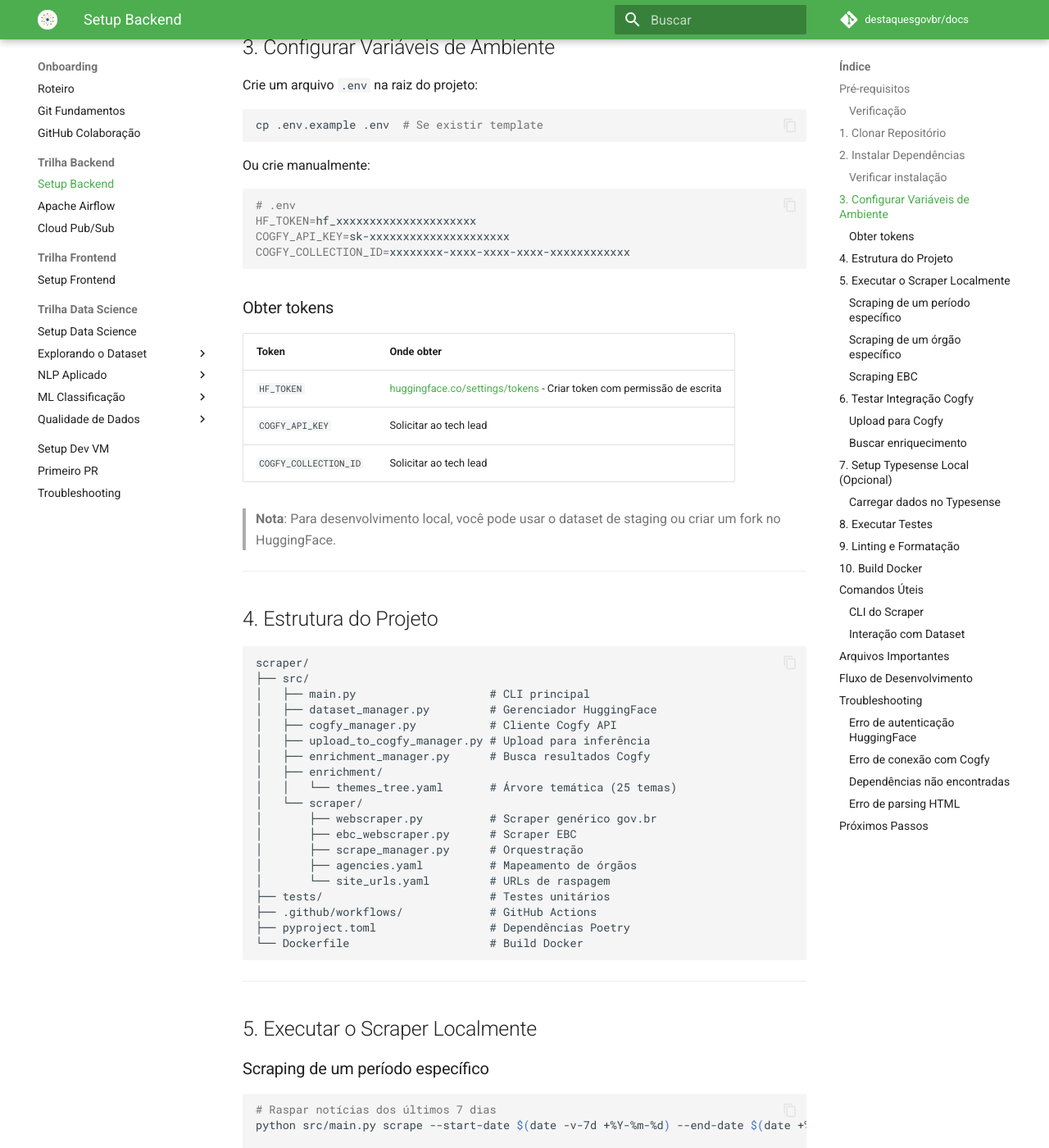
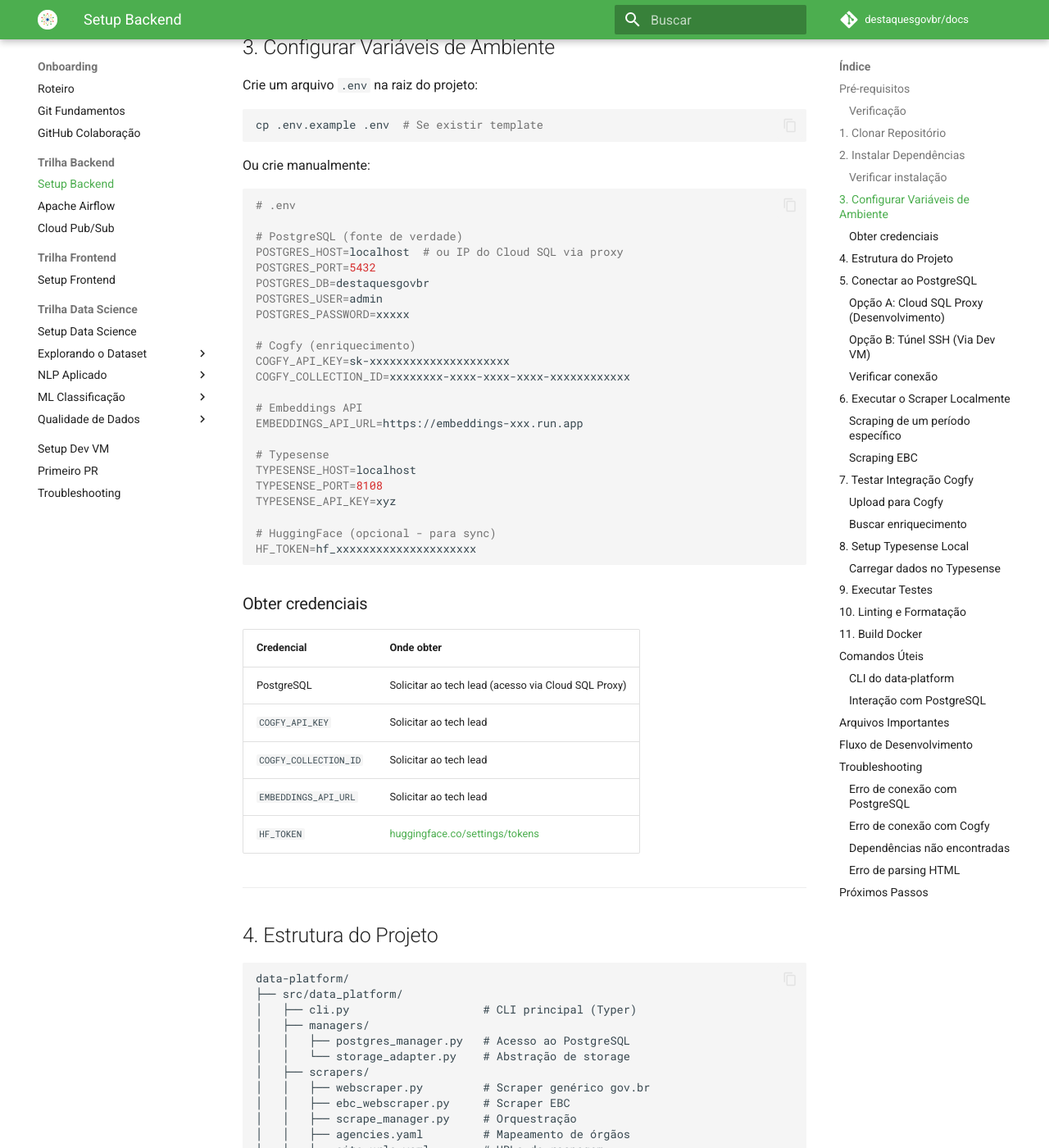
Before and after one commit to destaquesgovbr/docs, an MkDocs documentation site: the page built from docs/onboarding/setup-backend.md, in a window 1280 px wide and 1400 px high, scrolled down 1380 px. Shown: the whole window at 82% size. Built offline with MkDocs 1.6.1 and Material for MkDocs 9.7.7, drawn with Linux system fonts in a browser that asks for light colours; comment, search, counter and statistics services are not loaded; some of the changed text lies outside the part shown.

Commit message:
docs: atualiza trilhas de onboarding para nova arquitetura
- Atualiza setup-backend.md para usar data-platform e PostgreSQL
- Atualiza roteiro-onboarding.md com novos repositórios
- Atualiza setup-datascience.md com diagrama PostgreSQL
- Remove referências aos repos arquivados (scraper, typesense)

Co-Authored-By: Claude Opus 4.5 <noreply@anthropic.com>

````diff
--- a/docs/onboarding/setup-backend.md
+++ b/docs/onboarding/setup-backend.md
@@ -1,6 +1,6 @@
 # Setup Backend (Python)
 
-> Guia de configuração do ambiente para desenvolvedores Python trabalhando no scraper e pipeline de dados.
+> Guia de configuração do ambiente para desenvolvedores Python trabalhando no data-platform e pipeline de dados.
 
 ## Pré-requisitos
 
@@ -25,9 +25,9 @@ git --version       # Git 2.40.x ou superior
 ## 1. Clonar Repositório
 
 ```bash
-# Clone o repositório do scraper
-git clone https://github.com/destaquesgovbr/scraper.git
-cd scraper
+# Clone o repositório data-platform
+git clone https://github.com/destaquesgovbr/data-platform.git
+cd data-platform
 ```
 
 ---
@@ -46,7 +46,7 @@ poetry shell
 
 ```bash
 # Deve mostrar a ajuda do CLI
-python src/main.py --help
+data-platform --help
 ```
 
 ---
@@ -63,103 +63,174 @@ Ou crie manualmente:
 
 ```bash
 # .env
-HF_TOKEN=hf_xxxxxxxxxxxxxxxxxxxxx
+
+# PostgreSQL (fonte de verdade)
+POSTGRES_HOST=localhost  # ou IP do Cloud SQL via proxy
+POSTGRES_PORT=5432
+POSTGRES_DB=destaquesgovbr
+POSTGRES_USER=admin
+POSTGRES_PASSWORD=xxxxx
+
+# Cogfy (enriquecimento)
 COGFY_API_KEY=sk-xxxxxxxxxxxxxxxxxxxxx
 COGFY_COLLECTION_ID=xxxxxxxx-xxxx-xxxx-xxxx-xxxxxxxxxxxx
+
+# Embeddings API
+EMBEDDINGS_API_URL=https://embeddings-xxx.run.app
+
+# Typesense
+TYPESENSE_HOST=localhost
+TYPESENSE_PORT=8108
+TYPESENSE_API_KEY=xyz
+
+# HuggingFace (opcional - para sync)
+HF_TOKEN=hf_xxxxxxxxxxxxxxxxxxxxx
 ```
 
-### Obter tokens
+### Obter credenciais
 
-| Token | Onde obter |
-|-------|------------|
-| `HF_TOKEN` | [huggingface.co/settings/tokens](https://huggingface.co/settings/tokens) - Criar token com permissão de escrita |
+| Credencial | Onde obter |
+|------------|------------|
+| PostgreSQL | Solicitar ao tech lead (acesso via Cloud SQL Proxy) |
 | `COGFY_API_KEY` | Solicitar ao tech lead |
 | `COGFY_COLLECTION_ID` | Solicitar ao tech lead |
-
-> **Nota**: Para desenvolvimento local, você pode usar o dataset de staging ou criar um fork no HuggingFace.
+| `EMBEDDINGS_API_URL` | Solicitar ao tech lead |
+| `HF_TOKEN` | [huggingface.co/settings/tokens](https://huggingface.co/settings/tokens) |
 
 ---
 
 ## 4. Estrutura do Projeto
 
 ```
-scraper/
-├── src/
-│   ├── main.py                    # CLI principal
-│   ├── dataset_manager.py         # Gerenciador HuggingFace
-│   ├── cogfy_manager.py           # Cliente Cogfy API
-│   ├── upload_to_cogfy_manager.py # Upload para inferência
-│   ├── enrichment_manager.py      # Busca resultados Cogfy
+data-platform/
+├── src/data_platform/
+│   ├── cli.py                    # CLI principal (Typer)
+│   ├── managers/
+│   │   ├── postgres_manager.py   # Acesso ao PostgreSQL
+│   │   └── storage_adapter.py    # Abstração de storage
+│   ├── scrapers/
+│   │   ├── webscraper.py         # Scraper genérico gov.br
+│   │   ├── ebc_webscraper.py     # Scraper EBC
+│   │   ├── scrape_manager.py     # Orquestração
+│   │   ├── agencies.yaml         # Mapeamento de órgãos
+│   │   └── site_urls.yaml        # URLs de raspagem
+│   ├── cogfy/
+│   │   ├── cogfy_manager.py      # Cliente Cogfy API
+│   │   ├── upload_manager.py     # Upload para inferência
+│   │   └── enrichment_manager.py # Busca resultados Cogfy
 │   ├── enrichment/
-│   │   └── themes_tree.yaml       # Árvore temática (25 temas)
-│   └── scraper/
-│       ├── webscraper.py          # Scraper genérico gov.br
-│       ├── ebc_webscraper.py      # Scraper EBC
-│       ├── scrape_manager.py      # Orquestração
-│       ├── agencies.yaml          # Mapeamento de órgãos
-│       └── site_urls.yaml         # URLs de raspagem
-├── tests/                         # Testes unitários
-├── .github/workflows/             # GitHub Actions
-├── pyproject.toml                 # Dependências Poetry
-└── Dockerfile                     # Build Docker
+│   │   └── themes_tree.yaml      # Árvore temática (25 temas)
+│   ├── typesense/
+│   │   ├── client.py             # Cliente Typesense
+│   │   └── indexer.py            # Indexação de documentos
+│   ├── jobs/
+│   │   ├── embeddings/           # Geração de embeddings
+│   │   └── typesense/            # Sync com Typesense
+│   └── dags/                     # DAGs do Airflow
+├── tests/                        # Testes unitários
+├── .github/workflows/            # GitHub Actions
+├── pyproject.toml                # Dependências Poetry
+└── Dockerfile                    # Build Docker
 ```
 
 ---
 
-## 5. Executar o Scraper Localmente
+## 5. Conectar ao PostgreSQL
+
+### Opção A: Cloud SQL Proxy (Desenvolvimento)
+
+```bash
+# Instalar Cloud SQL Proxy
+# macOS
+brew install cloud-sql-proxy
+
+# Autenticar
+gcloud auth application-default login
+
+# Iniciar proxy
+cloud_sql_proxy -instances=PROJECT_ID:southamerica-east1:destaquesgovbr-postgres=tcp:5432
+```
+
+### Opção B: Túnel SSH (Via Dev VM)
+
+```bash
+# SSH com túnel
+gcloud compute ssh devvm --zone=southamerica-east1-a -- -L 5432:10.x.x.x:5432
+```
+
+### Verificar conexão
+
+```bash
+# Via psql
+psql -h localhost -U admin -d destaquesgovbr
+
+# Via Python
+python -c "from src.data_platform.managers.postgres_manager import PostgresManager; pm = PostgresManager(); print(pm.get_news_count())"
+```
+
+---
+
+## 6. Executar o Scraper Localmente
 
 ### Scraping de um período específico
 
 ```bash
 # Raspar notícias dos últimos 7 dias
-python src/main.py scrape --start-date $(date -v-7d +%Y-%m-%d) --end-date $(date +%Y-%m-%d)
+data-platform scrape --start-date $(date -v-7d +%Y-%m-%d) --end-date $(date +%Y-%m-%d)
 
 # Raspar período específico
-python src/main.py scrape --start-date 2024-12-01 --end-date 2024-12-03
-```
-
-### Scraping de um órgão específico
-
-```bash
-# Editar site_urls.yaml para ter apenas o órgão desejado
-# Ou usar filtros no código (ver webscraper.py)
+data-platform scrape --start-date 2024-12-01 --end-date 2024-12-03
 ```
 
 ### Scraping EBC
 
 ```bash
-python src/main.py scrape-ebc --start-date 2024-12-01 --end-date 2024-12-03
+data-platform scrape-ebc --start-date 2024-12-01 --end-date 2024-12-03 --allow-update
 ```
 
 ---
 
-## 6. Testar Integração Cogfy
+## 7. Testar Integração Cogfy
 
 ### Upload para Cogfy
 
 ```bash
-python src/upload_to_cogfy_manager.py --start-date 2024-12-01 --end-date 2024-12-03
+data-platform upload-cogfy --start-date 2024-12-01 --end-date 2024-12-03
 ```
 
 ### Buscar enriquecimento
 
 ```bash
 # Aguardar ~20 minutos após upload
-python src/enrichment_manager.py --start-date 2024-12-01 --end-date 2024-12-03
+data-platform enrich --start-date 2024-12-01 --end-date 2024-12-03
 ```
 
 ---
 
-## 7. Setup Typesense Local (Opcional)
+## 8. Setup Typesense Local
 
-Para testar a indexação localmente:
+Para testar a busca localmente:
 
 ```bash
-# Clone o repositório do Typesense local
-git clone https://github.com/destaquesgovbr/typesense.git
-cd typesense
+# Criar docker-compose.yml para Typesense
+cat > docker-compose.yml << 'EOF'
+version: '3.8'
+services:
+  typesense:
+    image: typesense/typesense:0.25.2
+    container_name: typesense
+    ports:
+      - "8108:8108"
+    environment:
+      - TYPESENSE_API_KEY=xyz
+      - TYPESENSE_DATA_DIR=/data
+    volumes:
+      - typesense-data:/data
+volumes:
+  typesense-data:
+EOF
 
-# Subir Typesense com Docker
+# Subir Typesense
 docker compose up -d
 
 # Verificar se está rodando
@@ -169,13 +240,13 @@ curl http://localhost:8108/health
 ### Carregar dados no Typesense
 
 ```bash
-# No repositório typesense
-python python/scripts/load_data.py --mode incremental --days 7
+# Sync do PostgreSQL para Typesense
+data-platform sync-typesense --start-date $(date -v-7d +%Y-%m-%d)
 ```
 
 ---
 
-## 8. Executar Testes
+## 9. Executar Testes
 
 ```bash
 # Executar todos os testes
@@ -205,52 +276,60 @@ poetry run mypy src/
 
 ---
 
-## 10. Build Docker
+## 11. Build Docker
 
 ```bash
 # Build da imagem
-docker build -t scraper .
+docker build -t data-platform .
 
 # Executar container
-docker run --env-file .env scraper python src/main.py --help
+docker run --env-file .env data-platform data-platform --help
 ```
 
 ---
 
 ## Comandos Úteis
 
-### CLI do Scraper
+### CLI do data-platform
 
 ```bash
 # Ver ajuda
-python src/main.py --help
+data-platform --help
 
 # Scraping gov.br
-python src/main.py scrape --start-date YYYY-MM-DD --end-date YYYY-MM-DD
+data-platform scrape --start-date YYYY-MM-DD --end-date YYYY-MM-DD
 
 # Scraping EBC
-python src/main.py scrape-ebc --start-date YYYY-MM-DD --end-date YYYY-MM-DD --allow-update
+data-platform scrape-ebc --start-date YYYY-MM-DD --end-date YYYY-MM-DD --allow-update
 
 # Upload para Cogfy
-python src/upload_to_cogfy_manager.py --start-date YYYY-MM-DD --end-date YYYY-MM-DD
+data-platform upload-cogfy --start-date YYYY-MM-DD --end-date YYYY-MM-DD
 
 # Enriquecimento
-python src/enrichment_manager.py --start-date YYYY-MM-DD --end-date YYYY-MM-DD
+data-platform enrich --start-date YYYY-MM-DD --end-date YYYY-MM-DD
+
+# Gerar embeddings
+data-platform generate-embeddings --start-date YYYY-MM-DD
+
+# Sync Typesense
+data-platform sync-typesense --start-date YYYY-MM-DD
 ```
 
-### Interação com Dataset
+### Interação com PostgreSQL
 
 ```python
 # Python interativo
-from src.dataset_manager import DatasetManager
+from src.data_platform.managers.postgres_manager import PostgresManager
 
-dm = DatasetManager()
-df = dm.load_dataset()
-print(f"Total de documentos: {len(df)}")
+pm = PostgresManager()
 
-# Filtrar por agência
-gestao_df = df[df['agency'] == 'gestao']
-print(f"Notícias do MGI: {len(gestao_df)}")
+# Contar notícias
+print(f"Total de notícias: {pm.get_news_count()}")
+
+# Buscar por agência
+gestao_news = pm.get_news_by_agency("gestao", limit=10)
+for news in gestao_news:
+    print(f"{news['published_at']}: {news['title']}")
 ```
 
 ---
@@ -259,9 +338,9 @@ print(f"Notícias do MGI: {len(gestao_df)}")
 
 | Arquivo | Descrição | Quando Modificar |
 |---------|-----------|------------------|
-| `src/scraper/site_urls.yaml` | URLs de raspagem | Adicionar novo órgão |
-| `src/scraper/agencies.yaml` | Mapeamento ID → Nome | Novo órgão |
-| `src/enrichment/themes_tree.yaml` | Árvore temática | Novo tema/subtema |
+| `src/data_platform/scrapers/site_urls.yaml` | URLs de raspagem | Adicionar novo órgão |
+| `src/data_platform/scrapers/agencies.yaml` | Mapeamento ID → Nome | Novo órgão |
+| `src/data_platform/enrichment/themes_tree.yaml` | Árvore temática | Novo tema/subtema |
 | `pyproject.toml` | Dependências | Nova biblioteca |
 | `.github/workflows/main-workflow.yaml` | Pipeline diário | Alterar pipeline |
 
@@ -286,11 +365,15 @@ flowchart TD
 
 ## Troubleshooting
 
-### Erro de autenticação HuggingFace
+### Erro de conexão com PostgreSQL
 
 ```bash
-# Fazer login manualmente
-huggingface-cli login
+# Verificar se proxy está rodando
+ps aux | grep cloud_sql_proxy
+
+# Reiniciar proxy
+pkill cloud_sql_proxy
+cloud_sql_proxy -instances=PROJECT_ID:southamerica-east1:destaquesgovbr-postgres=tcp:5432
 ```
 
 ### Erro de conexão com Cogfy
@@ -316,7 +399,7 @@ poetry install --sync
 ## Próximos Passos
 
 1. Leia o código do `webscraper.py` para entender o scraping
-2. Explore o `dataset_manager.py` para entender a integração com HuggingFace
+2. Explore o `postgres_manager.py` para entender o acesso aos dados
 3. Execute o pipeline completo localmente
 4. Escolha uma issue para trabalhar
 
````
Also changed, not shown: other parts of docs/onboarding/setup-backend.md (+1 -1 lines), docs/onboarding/roteiro-onboarding.md (+11 -9 lines), docs/onboarding/setup-datascience.md (+13 -6 lines).
